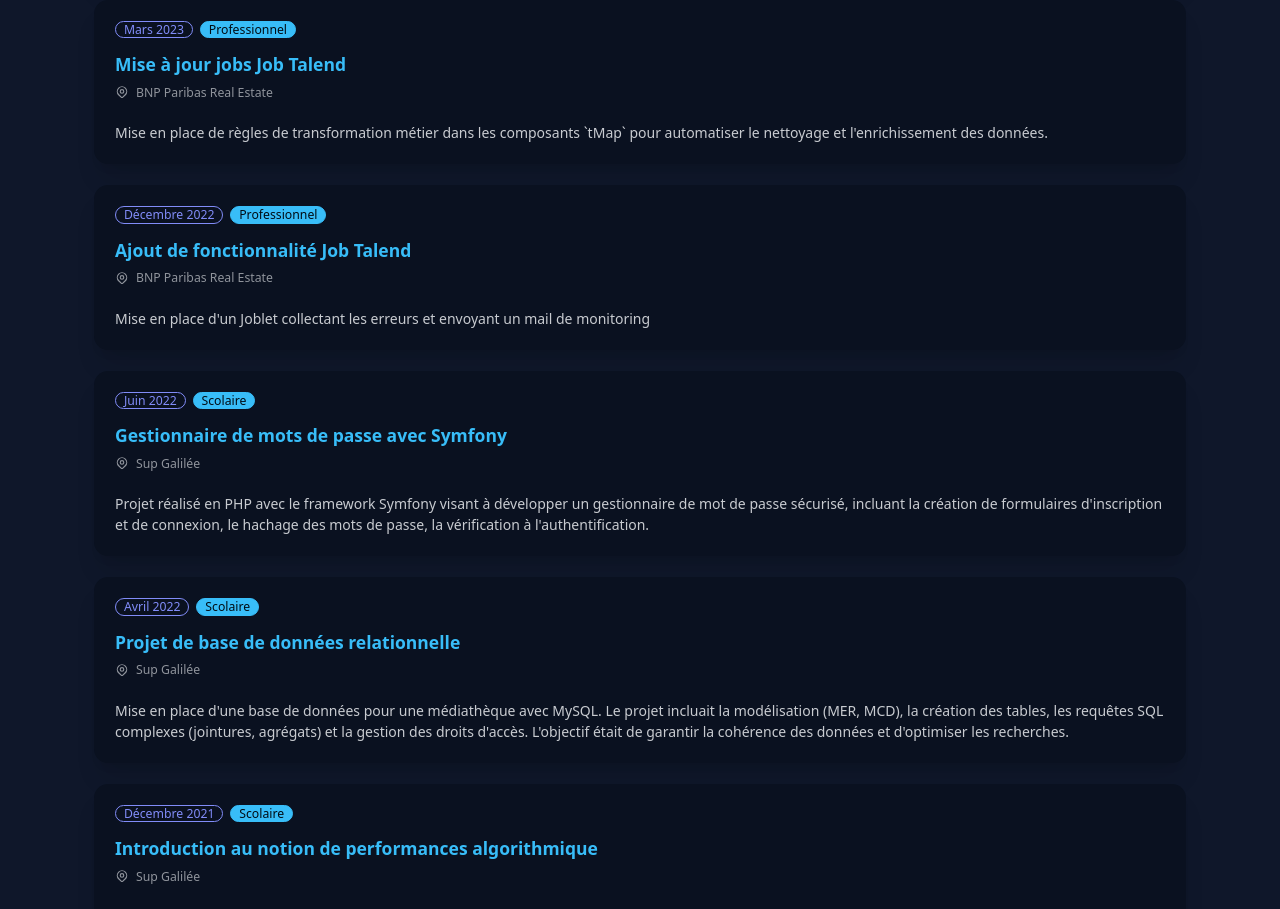
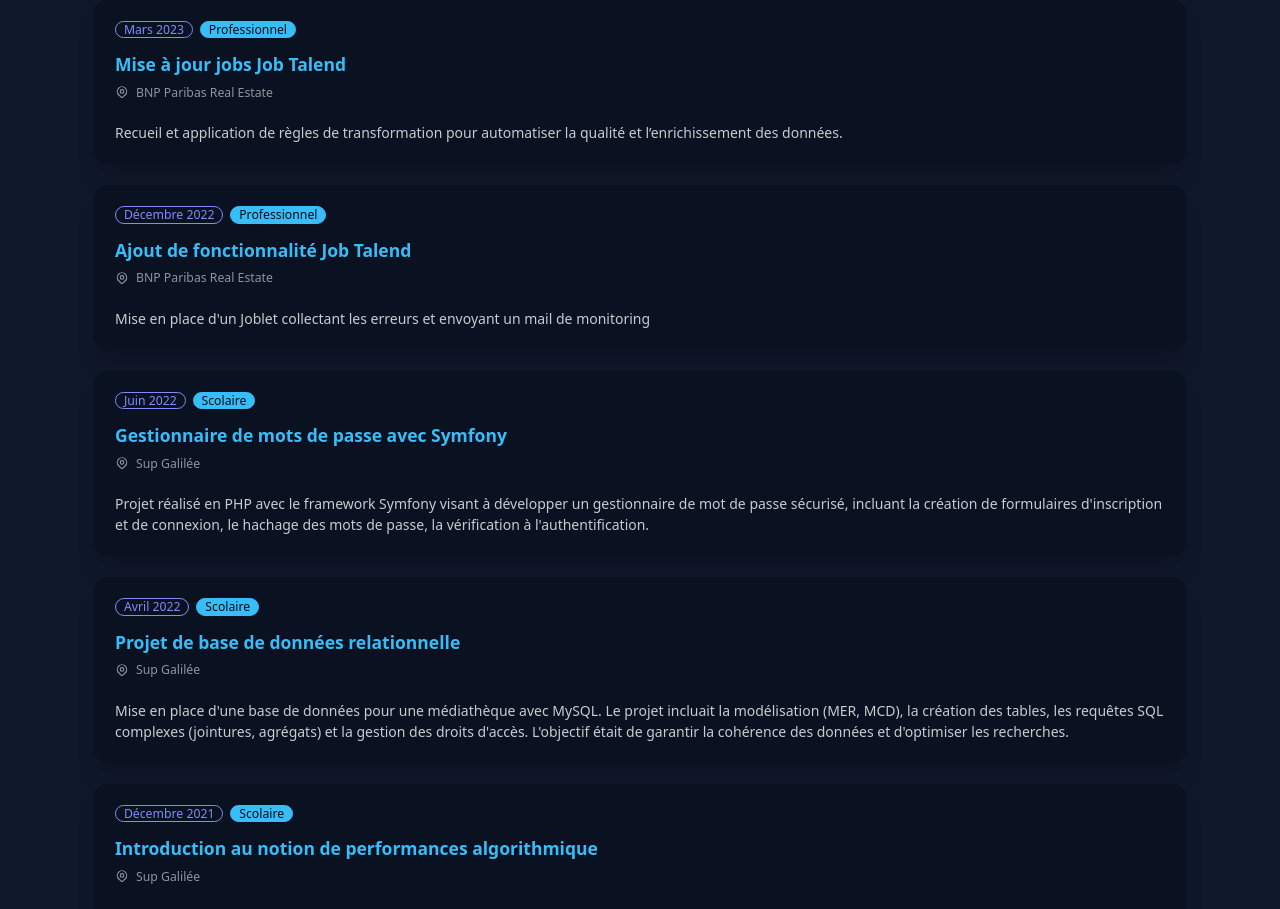
Before and after one commit to akadiri2001/portefolio, a React (Vite) app: page / in a window 1280 px wide. Shown: the part 8320-9229 px from the top of the page. Built offline with nearby package versions, Linux system fonts and the light colour scheme.

Commit message:
Ajustement des traductions

```diff
--- a/src/components/Home.tsx
+++ b/src/components/Home.tsx
@@ -29,7 +29,7 @@ const Home = () => {
                     {t("presentation")}
                 </p>
 
-                <a href="mailto:kadiri.anas0000@gmail.com" className="btn btn-active btn-primary md:w-fit self-center">
+                <a href="mailto:anaskadiri@live.fr" className="btn btn-active btn-primary md:w-fit self-center">
                     <Send className="w-5 h-5 mr-2" />
                     {t("contacter_moi")}
                 </a>
--- a/src/locales/fr.json
+++ b/src/locales/fr.json
@@ -193,7 +193,7 @@
 "action9Titre": "Mise à jour jobs Job Talend",
 "action9Categorie": "Professionnel",
 "action9Lieu": "BNP Paribas Real Estate",
-"action9Description": "Mise en place de règles de transformation métier dans les composants `tMap` pour automatiser le nettoyage et l'enrichissement des données.",
+"action9Description": "Recueil et application de règles de transformation pour automatiser la qualité et l’enrichissement des données.",
 
 "action10Date": "Mai 2023",
 "action10Titre": "Déploiement automatisé d'un serveur web avec Ansible",
```
